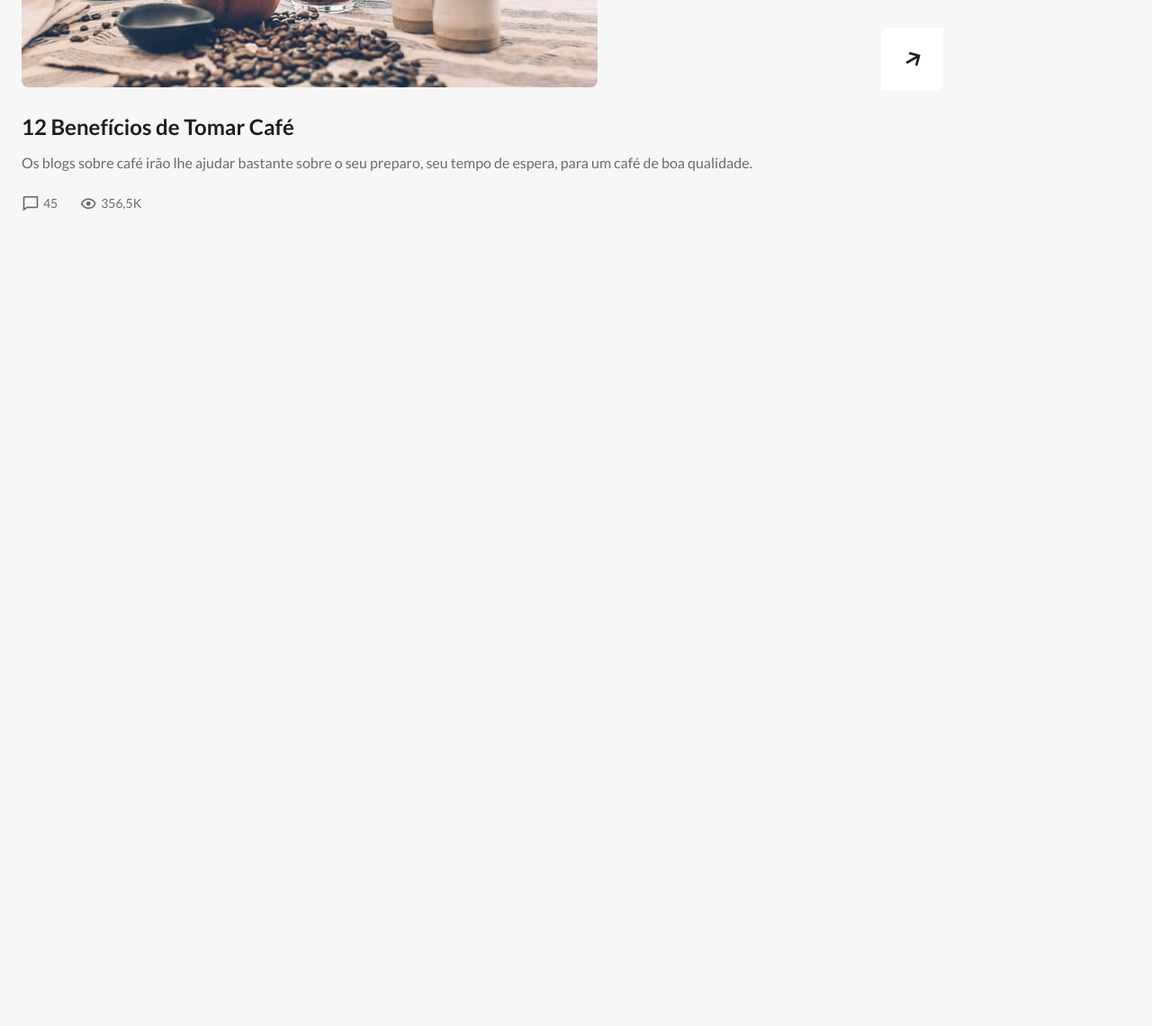
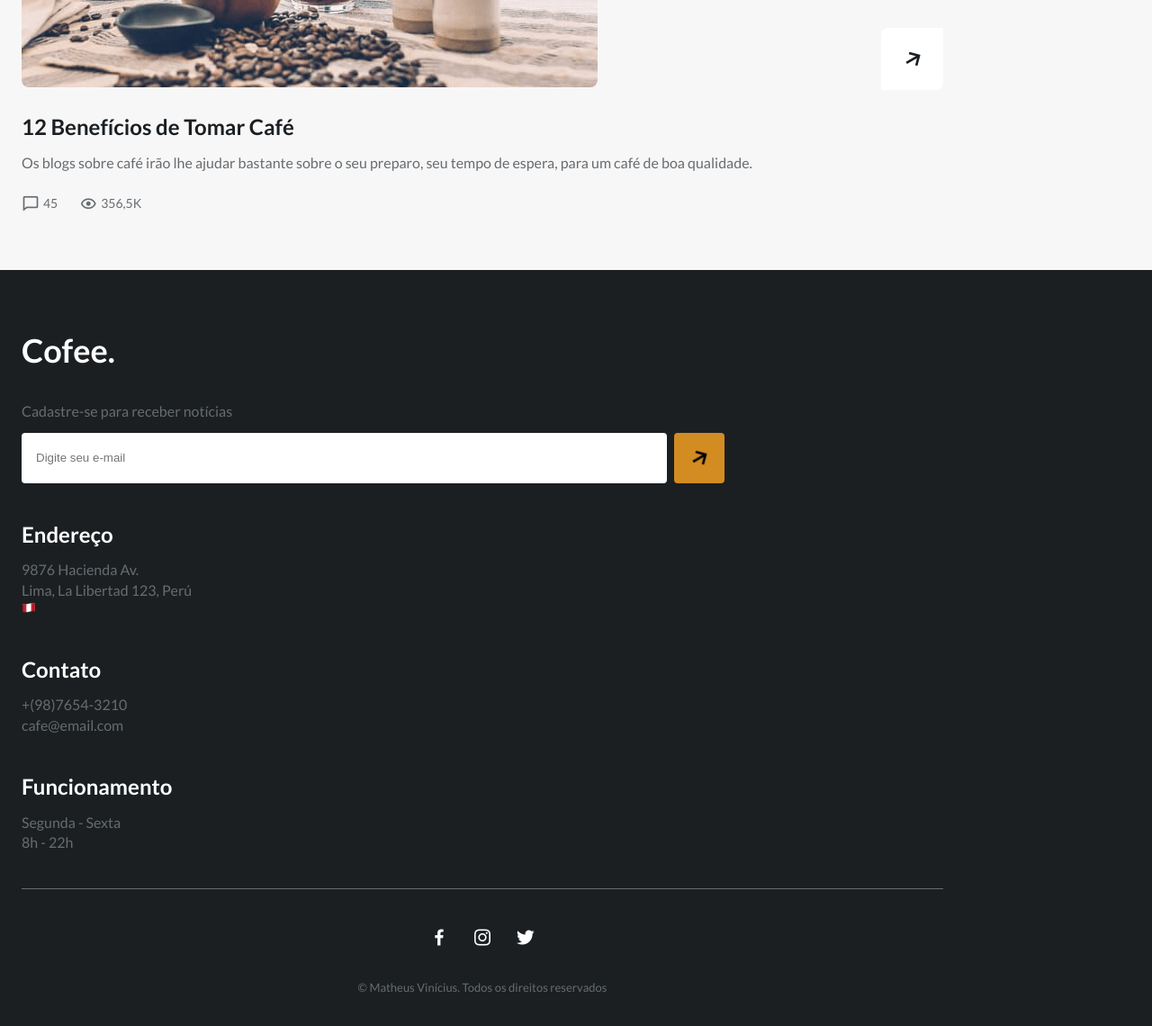
Before and after one commit to matheusvgc/Website-cafeteria, a plain HTML site: page index.html in a window 1280 px wide. Shown: the part 5962-7102 px from the top of the page at 90% size. Before the commit the page ends 6262 px from the top, so only its background shows below. Drawn offline with nearby package versions, Linux system fonts and the light colour scheme.

Commit message:
adicionando footer do projeto

```diff
--- a/assets/css/styles.css
+++ b/assets/css/styles.css
@@ -623,3 +623,95 @@ button {
 .blog__reaction span {
   font-size: var(--small-font-size);
 }
+
+/*==================== FOOTER ====================*/
+
+.footer {
+  background-color: var(--black-color);
+  padding: 4rem 0 2.5rem;
+}
+
+.footer__title {
+  color: #fff;
+  font-size: var(--h1-font-size);
+  margin-bottom: 2rem;
+}
+
+.footer__description {
+  margin-bottom: 0.75rem;
+}
+
+.footer__newsletter {
+  display: flex;
+  column-gap: 0.5rem;
+}
+
+.footer__input {
+  border: none;
+  outline: none;
+  padding: 1.25rem 1rem;
+  border-radius: 0.25rem;
+  width: 70%;
+  color: var(--text-color);
+}
+
+.footer__button {
+  padding: 0.75rem;
+  font-size: 2rem;
+  border-radius: 0.25rem;
+  display: inline-flex;
+  background-color: var(--first-color);
+}
+
+.footer__button i {
+  transform: rotate(-30deg);
+  transition: 0.4s;
+}
+
+.footer__button:hover i {
+  transform: rotate(-30deg) translate(0.25rem);
+}
+
+.footer__content {
+  row-gap: 2.5rem;
+  padding-bottom: 2.5rem;
+  border-bottom: 1px solid var(--text-color);
+}
+
+.footer__subtitle {
+  color: #fff;
+  font-size: var(--h2-font-size);
+  margin-bottom: 0.75rem;
+}
+
+.footer__flag {
+  width: 1rem;
+}
+
+.footer__group {
+  display: flex;
+  flex-direction: column;
+  text-align: center;
+  margin-top: 2.5rem;
+}
+
+.footer__social {
+  display: flex;
+  justify-content: center;
+  column-gap: 1.5rem;
+  font-size: 1.5rem;
+  margin-bottom: 2rem;
+}
+
+.footer__social-link {
+  color: #fff;
+  transition: 0.4s;
+}
+
+.footer__social-link:hover {
+  color: var(--first-color);
+}
+
+.footer__copy {
+  font-size: var(--smaller-font-size);
+}
--- a/index.html
+++ b/index.html
@@ -508,6 +508,90 @@
       <!--blog-->
     </main>
 
+    <footer class="footer">
+      <div class="footer__container container">
+        <h1 class="footer__title">Cofee.</h1>
+
+        <div class="footer__content grid">
+          <div class="footer__data">
+            <p class="footer__description">Cadastre-se para receber notícias</p>
+
+            <div class="footer__newsletter">
+              <input
+                type="email"
+                placeholder="Digite seu e-mail"
+                class="footer__input"
+              />
+              <button class="footer__button">
+                <i class="bx bx-right-arrow-alt"></i>
+              </button>
+            </div>
+          </div>
+
+          <div class="footer__data">
+            <h2 class="footer__subtitle">Endereço</h2>
+            <p class="footer__information">
+              9876 Hacienda Av. <br />
+              Lima, La Libertad 123, Perú
+            </p>
+            <img
+              src="./assets/img/footerflag.png"
+              alt=""
+              class="footer__flag"
+            />
+          </div>
+
+          <div class="footer__data">
+            <h2 class="footer__subtitle">Contato</h2>
+            <p class="footer__information">
+              +(98)7654-3210 <br />
+              cafe@email.com
+            </p>
+          </div>
+
+          <div class="footer__data">
+            <h2 class="footer__subtitle">Funcionamento</h2>
+            <p class="footer__information">
+              Segunda - Sexta <br />
+              8h - 22h
+            </p>
+          </div>
+        </div>
+
+        <div class="footer__group">
+          <ul class="footer__social">
+            <a
+              href="https://www.facebook.com"
+              target="_blank"
+              class="footer__social-link"
+            >
+              <i class="bx bxl-facebook"></i>
+            </a>
+
+            <a
+              href="https://www.instagram.com"
+              target="_blank"
+              class="footer__social-link"
+            >
+              <i class="bx bxl-instagram"></i>
+            </a>
+
+            <a
+              href="https://www.twitter.com"
+              target="_blank"
+              class="footer__social-link"
+            >
+              <i class="bx bxl-twitter"></i>
+            </a>
+          </ul>
+
+          <span class="footer__copy">
+            &#169; Matheus Vinícius. Todos os direitos reservados
+          </span>
+        </div>
+      </div>
+    </footer>
+
     <script src="./assets/js/mixitup.min.js"></script>
     <script src="./assets/js/main.js"></script>
   </body>
```
